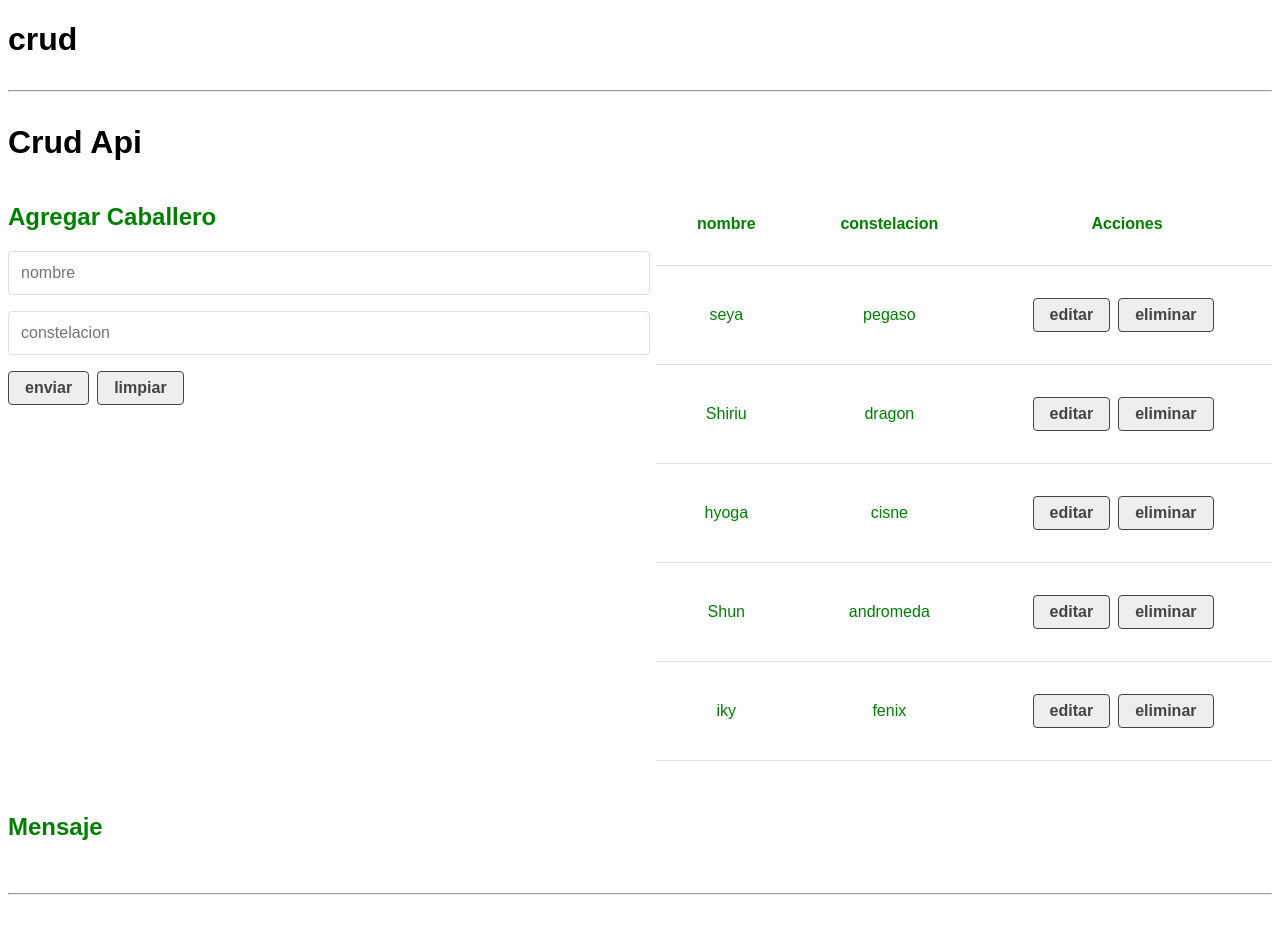
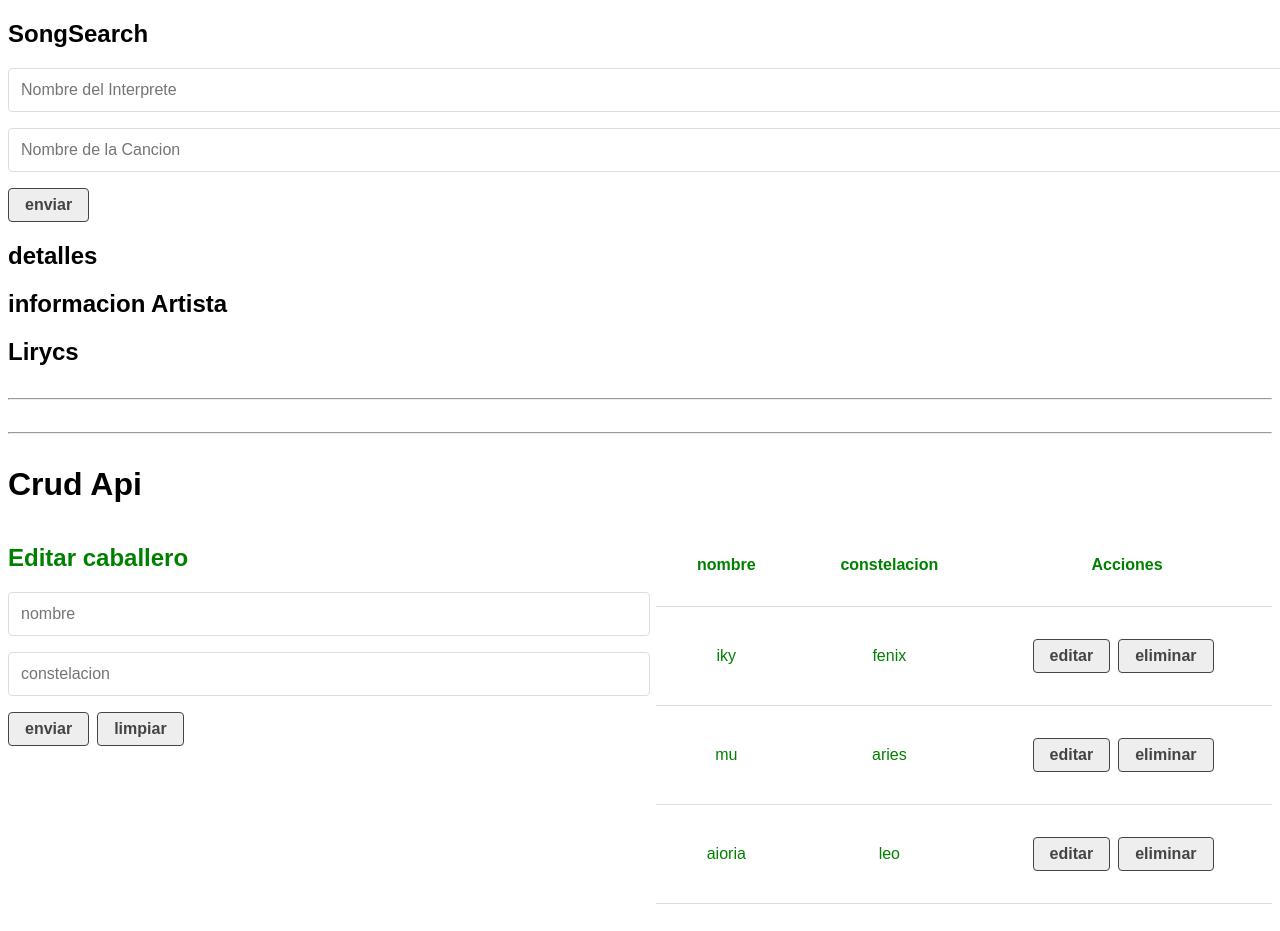
Before and after one commit to pichar376/reactRutas, a React (Create React App) app in the folder Documents/crud2/my-crud2/: page / in a window 1280 px wide. Shown: the top 931 px of the page. Built offline with nearby package versions, Linux system fonts and the light colour scheme; data requests are answered from the project's data file.

Commit message:
en este commit inicia el buscador de canciones y termina la peticion de json server

```diff
--- a/Documents/crud2/my-crud2/src/App.js
+++ b/Documents/crud2/my-crud2/src/App.js
@@ -1,10 +1,11 @@
 import Crud from "./components/crud"
 import CrudApi from "./components/CrudApi"
+import SongSearch from "./components/SongSearch";
 function App() {
   return (
     <div>
-    <h1>crud
-      </h1>
+      <SongSearch/>
+      <hr/>
       <hr/>
       <CrudApi/>
       <hr/>
--- a/Documents/crud2/my-crud2/src/api/db.json
+++ b/Documents/crud2/my-crud2/src/api/db.json
@@ -1,11 +1,52 @@
 {
-"santos":[
-  {"id":1,"name":"seya","constelacion":"pegaso"}
-  ,{"id":2,"name":"Shiriu","constelacion":"dragon"}
-  ,{"id":3,"name":"hyoga","constelacion":"cisne"}
-  ,{"id":4,"name":"Shun","constelacion":"andromeda"}
-  ,{"id":5,"name":"iky","constelacion":"fenix"}]
-
-
-
+  "santos": [
+    {
+      "id": 5,
+      "name": "iky",
+      "constelacion": "fenix"
+    },
+    {
+      "id": 6,
+      "name": "mu",
+      "constelacion": "aries"
+    },
+    {
+      "id": 7,
+      "name": "aioria",
+      "constelacion": "leo"
+    },
+    {
+      "id": 8
+    },
+    {
+      "name": "ernesto",
+      "constelacion": "escorpio",
+      "id": 1645423682472
+    },
+    {
+      "name": "kjddjj",
+      "constelacion": "kjdkjdjd",
+      "id": 1645423956278
+    },
+    {
+      "name": "mjj",
+      "constelacion": "nhjhh",
+      "id": 1645424203618
+    },
+    {
+      "name": "jckjckj",
+      "constelacion": "jckjckjckj",
+      "id": 1645424280561
+    },
+    {
+      "name": "hhh",
+      "constelacion": "hhh",
+      "id": 1645424359317
+    },
+    {
+      "name": "n",
+      "constelacion": "n",
+      "id": 1645424506524
+    }
+  ]
 }
--- a/Documents/crud2/my-crud2/src/components/CrudApi.js
+++ b/Documents/crud2/my-crud2/src/components/CrudApi.js
@@ -12,7 +12,7 @@ const initialDb=[
   ,{id:5,name:"iky",constelacion:"fenix",}];
 function CrudApi() {
   const [db, setDb] = useState(null);
-  const [dataToEdit, setDataToEdit] = useState(null);
+  const [dataToEdit, setDataToEdit] = useState([]);
  const [error, setError] = useState(null);
  const [loading, setLoading] = useState(false);
 let api=helpHttp();
@@ -21,12 +21,18 @@ let url="http://localhost:5000/santos";
  useEffect(() => {
 setLoading(true);
 
-   api.get(url).then((res)=>{
+
+helpHttp().get(url).then((res)=>{
     console.log(res)
-    if (!res.err) {
+
+      if (!res.err) {
+
       setDb(res)
+      setError(null)
     }else{
-      setDb(null)
+    setDb(null)
+    setError(res)
+
     }
     setLoading(false);
  })
@@ -37,45 +43,64 @@ setLoading(true);
 
   const createData=(data)=>{
     data.id=Date.now();
-    setDb([...db,data])
-    console.log(data)
-  };
+   let options={body:data,headers:{"content-type":"application/json"}}
+    api.post(url,options).then((res)=>{console.log( res)
+     if (!res.err) {
+     setDb(...db,res)
+      setError(null)
+    }else{
+    setError(res)
+    }
+    })
+  }
   const updateData=(data)=>{
+let endpoint =`${url}/${data.id}`;
 
-  let newData=db.map(el=>el.id===data.id?data:el)
-  setDb(newData)
+let options={body:data,headers:{"content-type":"application/json"}}
+    api.put(endpoint,options).then((res)=>{console.log( res)
+     if (!res.err) {
+       let newData=db.map(el=>el.id===data.id?data:el)
+     setDb(newData)
+      setError(null)
+    }else{
+    setError(res)
+    }
+    })
+ // let newData=db.map(el=>el.id===data.id?data:el)
+  //setDb(newData)
+  api.put(endpoint,)
   };
   const deleteData=(id,el)=>{
     const isDelete =window.confirm(`estas seguro de eliminar a el caballero ${el.name} con el id ${id}`)
+    let endpoint =`${url}/${id}`;
 
-  if (isDelete){
-   let newData=db.filter(el=>el.id!=id);
+    let options={
+      headers:{"content-type":"aplication/json"}
+    }
+  api.del(endpoint,options).then(res=>{
+      if (!res.err){
+   let newData=db.filter((el)=>el.id!==id);
    setDb(newData)
   }else{
-    return;
+    setError(res)
   }
-  };
+})
 
+}
   return (
     <div>
     <h1>Crud Api</h1>
     <article className="grid-1-2">
     <Form createData={createData} updateData={updateData} dataToEdit={dataToEdit} setDataToEdit={setDataToEdit}/>
-
     {loading&&<Loader/>}
-
-
     {error&&<Mensaje/>}
-    {db&&
-
-    <Table data={db}
+    {db&&(<Table data={db}
     setDataToEdit={setDataToEdit}
-    deleteData={deleteData}/>}
-    <Mensaje/>
+    deleteData={deleteData}/>)}
 
     </article>
     </div>
    );
 }
 
-export default CrudApi ;
+export default CrudApi
--- a/Documents/crud2/my-crud2/src/components/Loader.css
+++ b/Documents/crud2/my-crud2/src/components/Loader.css
@@ -0,0 +1,35 @@
+.lds-ring {
+  display: inline-block;
+  position: relative;
+  width: 80px;
+  height: 80px;
+}
+.lds-ring div {
+  box-sizing: border-box;
+  display: block;
+  position: absolute;
+  width: 64px;
+  height: 64px;
+  margin: 8px;
+  border: 8px solid #000;
+  border-radius: 50%;
+  animation: lds-ring 1.2s cubic-bezier(0.5, 0, 0.5, 1) infinite;
+  border-color: #000 ;
+}
+.lds-ring div:nth-child(1) {
+  animation-delay: -0.45s;
+}
+.lds-ring div:nth-child(2) {
+  animation-delay: -0.3s;
+}
+.lds-ring div:nth-child(3) {
+  animation-delay: -0.15s;
+}
+@keyframes lds-ring {
+  0% {
+    transform: rotate(0deg);
+  }
+  100% {
+    transform: rotate(360deg);
+  }
+}
--- a/Documents/crud2/my-crud2/src/components/Loader.js
+++ b/Documents/crud2/my-crud2/src/components/Loader.js
@@ -1,9 +1,14 @@
 import React from 'react';
+import "./Loader.css"
+
+
 function Loader() {
-  return ( <>
-  <h1>Loader</h1>
+  return (
+<div className="lds-ring">
+  <div></div><div></div><div></div><div></div>
+  </div>
 
-  </> );
+);
 }
 
 export default Loader;
--- /dev/null
+++ b/Documents/crud2/my-crud2/src/components/SongArtist.js
@@ -0,0 +1,10 @@
+import React from 'react';
+
+
+const SongArtist = () => {
+  return ( <>
+  <h2>informacion Artista</h2>
+  </> );
+}
+
+export default SongArtist;
--- /dev/null
+++ b/Documents/crud2/my-crud2/src/components/SongDetails.js
@@ -0,0 +1,12 @@
+import React from 'react';
+import SongArtist from './SongArtist';
+import SongLyrics from "./SongLyrics";
+const SongDetails = ({Search,lyric,bio}) => {
+  return ( <>
+  <h2>detalles</h2>
+  <SongArtist/>
+  <SongLyrics/>
+  </> );
+}
+
+export default SongDetails;
--- /dev/null
+++ b/Documents/crud2/my-crud2/src/components/SongForm.js
@@ -0,0 +1,41 @@
+import React, { useState } from 'react';
+const initialForm={
+  artist:"",
+  song:"",
+}
+
+const SongForm = ({handleSearch}) => {
+  const [form, setForm] = useState(initialForm);
+
+  const handleChange=(e)=>{
+    setForm({
+      ...form,
+      [e.target.name]:e.target.value
+    })
+
+  }
+  const handleSubmit=(e)=>{
+e.preventDefault();
+if(!form.artist||!form.song){
+  alert("datos incompletos")
+return
+}
+handleSearch(form);
+setForm(initialForm)
+  }
+  return(
+<div>
+  <form onSubmit={handleSubmit}>
+    <input type="text"name="artist"placeholder="Nombre del Interprete"onChange={handleChange}
+    value={form.artist}/>
+    <input type="text"name="song"placeholder="Nombre de la Cancion"onChange={handleChange}
+    value={form.song}/>
+    <input type="submit"value="enviar"/>
+  </form>
+</div>
+
+
+  );
+}
+
+export default SongForm;
--- /dev/null
+++ b/Documents/crud2/my-crud2/src/components/SongLyrics.js
@@ -0,0 +1,10 @@
+import React from 'react';
+const SongLyrics = () => {
+  return (
+    <>
+    <h2>Lirycs</h2>
+    </>
+   );
+}
+
+export default SongLyrics;
--- /dev/null
+++ b/Documents/crud2/my-crud2/src/components/SongSearch.js
@@ -0,0 +1,27 @@
+import React, { useState, useEffect } from 'react';
+import SongForm from"./SongForm"
+import Loader from "./Loader"
+import SongDetails from "./SongDetails"
+const SongSearch = () => {
+const [search, setSearch] = useState(null);
+const [lyric, setLyric] = useState(null);
+const [bio, setBio] = useState(null);
+const [loading, setLoading] = useState(false);
+
+const handleSearch=(data)=>{
+
+  setSearch(data)
+}
+  return (<div>
+
+  <h2>
+SongSearch
+
+  </h2>
+  {loading&&<Loader/>}
+  <SongForm handleSearch={handleSearch}/>
+  <SongDetails search={search}Lyric={lyric}bio={bio}/>
+  </div>  );
+}
+
+export default SongSearch;
--- a/Documents/crud2/my-crud2/src/components/table.js
+++ b/Documents/crud2/my-crud2/src/components/table.js
@@ -14,7 +14,7 @@ function Table({data,setDataToEdit,deleteData}) {
         </tr>
       </thead>
       <tbody>
-      {data.length===0?<tr><td colpan="3">sin datos</td></tr>:data.map(el=><CrudTableRow key={el.id}el={el} setDataToEdit={setDataToEdit} deleteData={deleteData}/>)}
+      {data.length>0?data.map(el=><CrudTableRow key={el.id}el={el} setDataToEdit={setDataToEdit} deleteData={deleteData}/>):(<tr><td colpan="3">sin datos</td></tr>)}
     </tbody>
     </table>
   </div>
--- a/Documents/crud2/my-crud2/src/helpers/helpHttp.js
+++ b/Documents/crud2/my-crud2/src/helpers/helpHttp.js
@@ -24,7 +24,7 @@ setTimeout(() =>
 
 return fetch(endPoint,options).then((res)=>res.ok?res.json():Promise.reject({err:true,
   status:res.status||"00",
-  statusText:res.statusText||"ocurrio un error "
+  statusText:res.statusText||"ocurrio un error de carga "
 }))
 .catch((err)=>err)
 };
```
